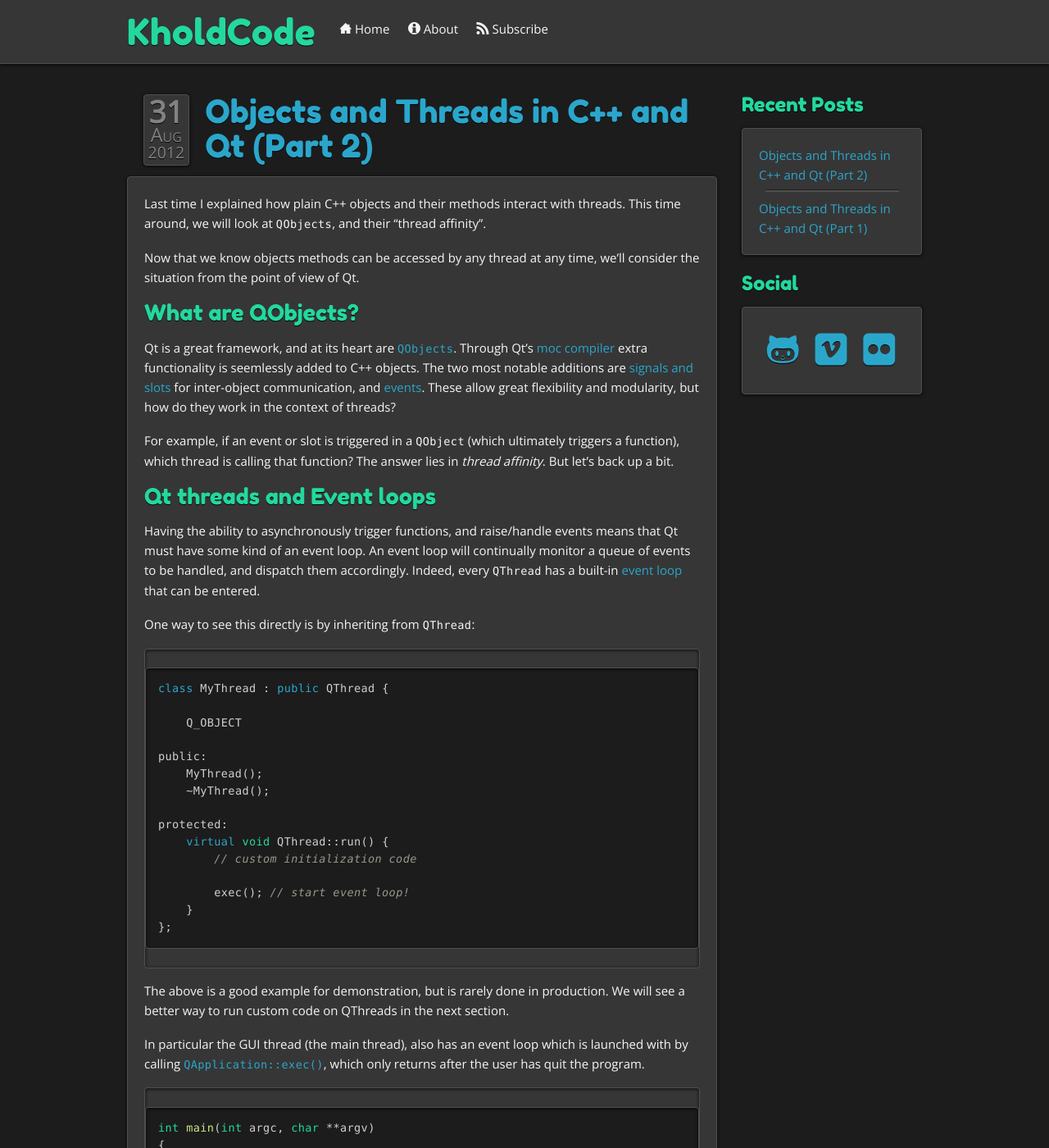
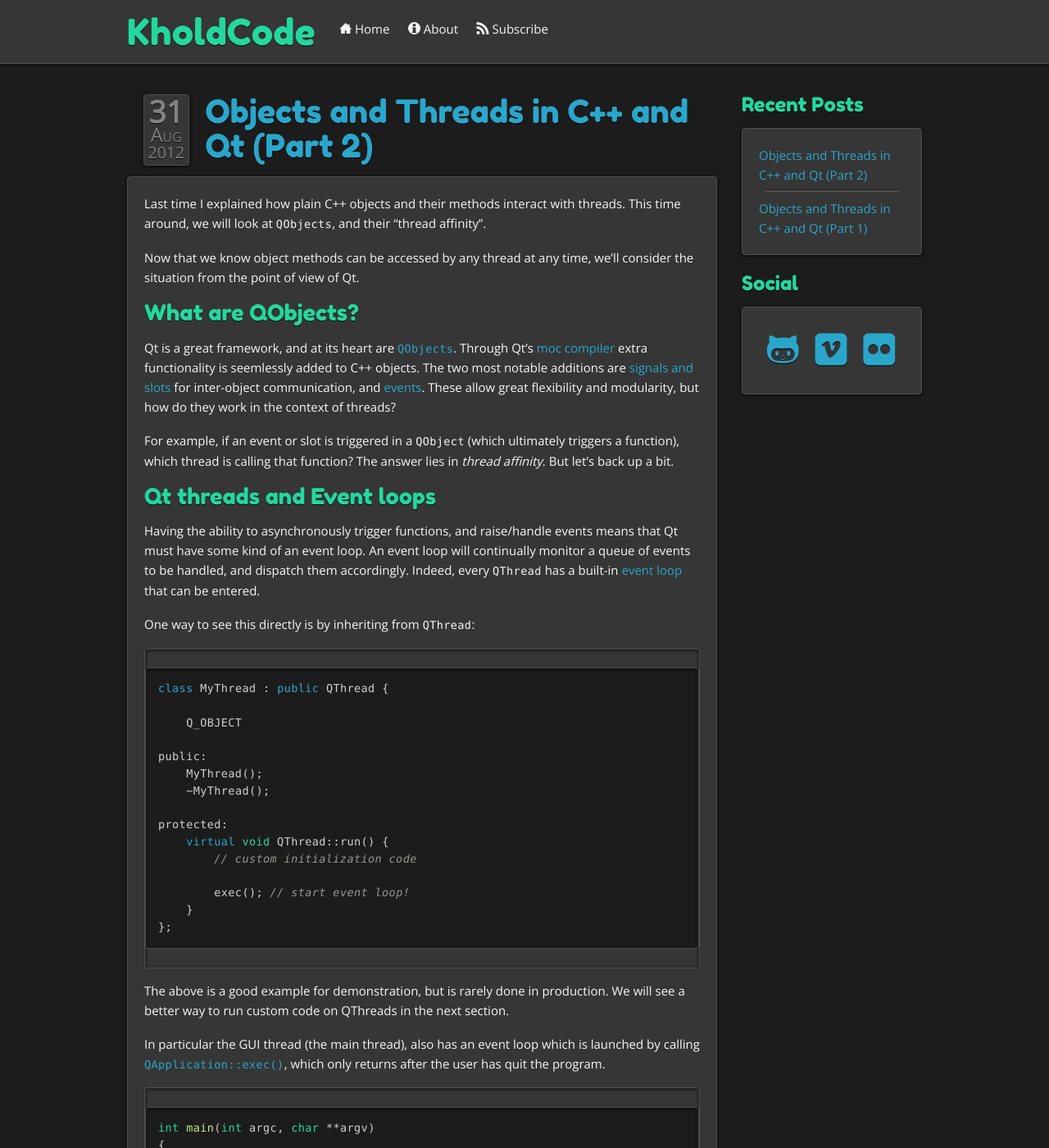
Before and after one commit to KholdStare/kholdstare.github.com, a Jekyll site: the page built from _posts/2012-08-31-objects-and-threads-in-cpp-2.markdown, in a window 1280 px wide and 1400 px high. Shown: the whole window at 82% size. Built offline with Jekyll 4.4.1, drawn with Linux system fonts in a browser that asks for light colours; comment, search, counter and statistics services are not loaded.

Commit message:
Made age getter const. regenerated diagrams. Fixed typo in 2nd post

```diff
--- a/_posts/2012-08-21-objects-and-threads-in-cpp-1.markdown
+++ b/_posts/2012-08-21-objects-and-threads-in-cpp-1.markdown
@@ -26,7 +26,7 @@
     Person(string const& m_name);
     ~Person();
 
-    int getAge() { return m_age; }
+    int age() const { return m_age; }
 
     void haveBirthdayParty() {
         ++m_age;
--- a/_posts/2012-08-31-objects-and-threads-in-cpp-2.markdown
+++ b/_posts/2012-08-31-objects-and-threads-in-cpp-2.markdown
@@ -11,7 +11,7 @@
   - threading
 ---
 
-Now that we know objects methods can be accessed by any thread at any time,
+Now that we know object methods can be accessed by any thread at any time,
 we'll consider the situation from the point of view of Qt.
 
 ### What are QObjects?
@@ -57,7 +57,7 @@
 The above is a good example for demonstration, but is rarely done in production. We will see a better way to run custom code on QThreads in the next section.
 
 In particular the GUI thread (the main thread), also has an event loop which is
-launched with by calling <a href="http://qt-project.org/doc/qt-4.8/qcoreapplication.html#exec"><code>QApplication::exec()</code></a>, which only returns after the user has quit the program.
+launched by calling <a href="http://qt-project.org/doc/qt-4.8/qcoreapplication.html#exec"><code>QApplication::exec()</code></a>, which only returns after the user has quit the program.
 
 {% highlight cpp %}
 int main(int argc, char **argv)
```
Also changed, not shown: diagrams/objects-in-memory.png, diagrams/objects-in-memory.svg, 1 other file.
